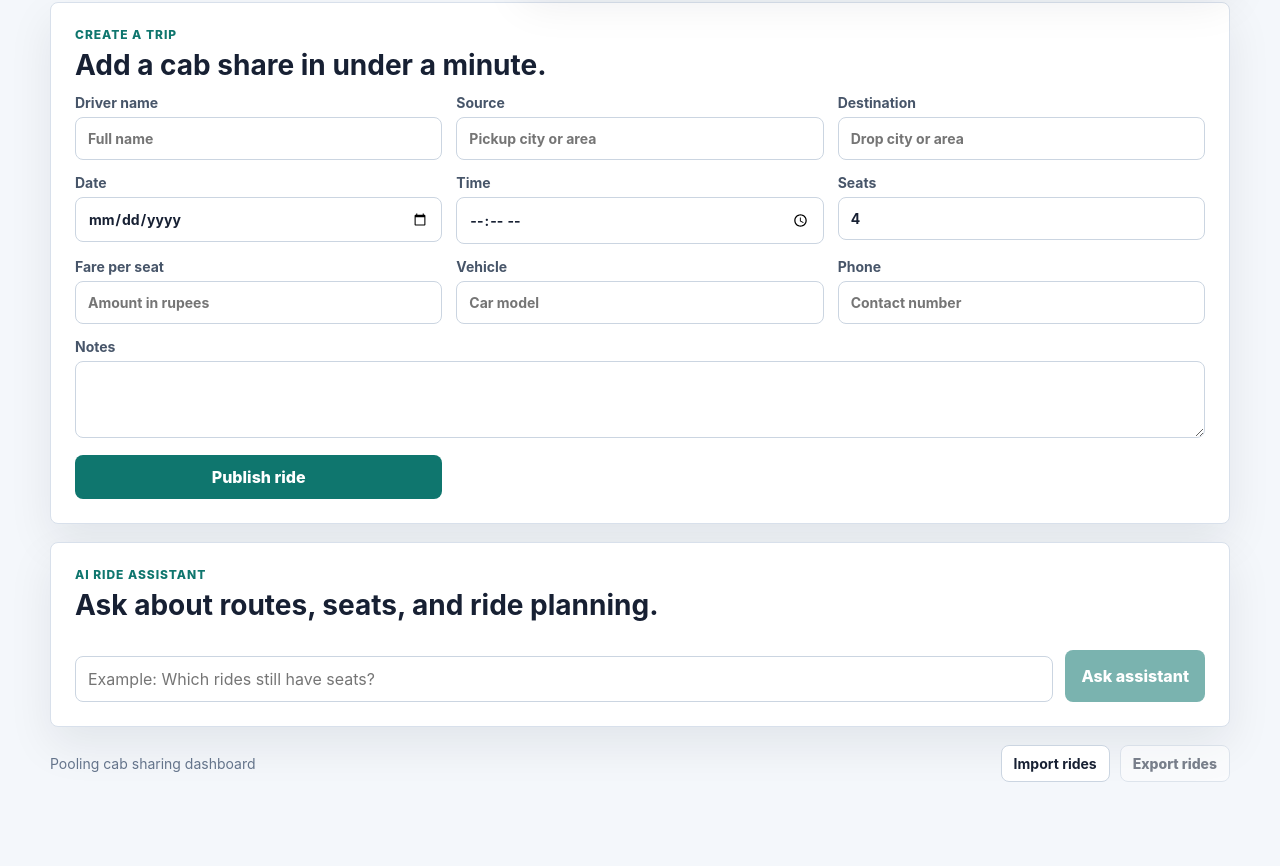
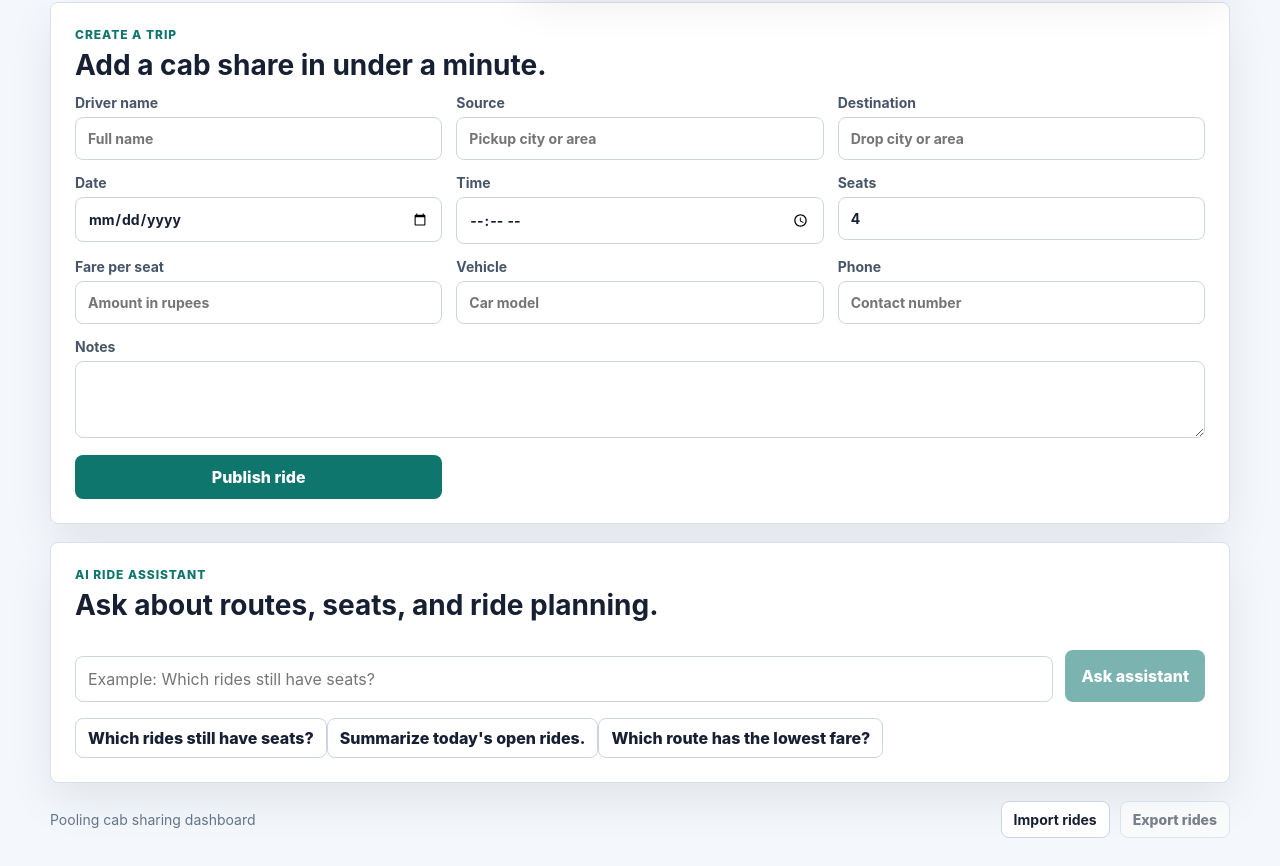
Before and after one commit to Karthisgowda/pooling, a React (Create React App) app: page / in a window 1280 px wide. Shown: the part 860-1726 px from the top of the page. Before the commit the page ends 1670 px from the top, so only its background shows below. Built offline with nearby package versions, Linux system fonts and the light colour scheme.

Commit message:
Render assistant prompt presets

```diff
--- a/src/App.js
+++ b/src/App.js
@@ -1,6 +1,6 @@
 import { useEffect, useMemo, useState } from "react";
 import "./App.css";
-import { RIDE_STATUSES, SORT_OPTIONS } from "./rideConstants";
+import { ASSISTANT_PROMPTS, RIDE_STATUSES, SORT_OPTIONS } from "./rideConstants";
 import { calculateRideStats, cleanText, createRideShareText, formatDate, getAvailableSeats, getOccupancyPercent, getPassengerCount, getRideTotalFare, hasMatchingRoute, isValidRide, phoneHref, titleCase } from "./rideUtils";
 
 const STORAGE_KEY = "pooling-rides";
@@ -480,6 +480,13 @@ function App() {
             {assistantLoading ? "Thinking..." : "Ask assistant"}
           </button>
         </form>
+        <div className="prompt-row" aria-label="Assistant prompt presets">
+          {ASSISTANT_PROMPTS.map((prompt) => (
+            <button className="secondary-button compact-button" key={prompt} type="button" onClick={() => setAssistantQuestion(prompt)}>
+              {prompt}
+            </button>
+          ))}
+        </div>
         {assistantError && <p className="form-error" role="alert">{assistantError}</p>}
         {assistantReply && (
           <div className="assistant-result">
```
